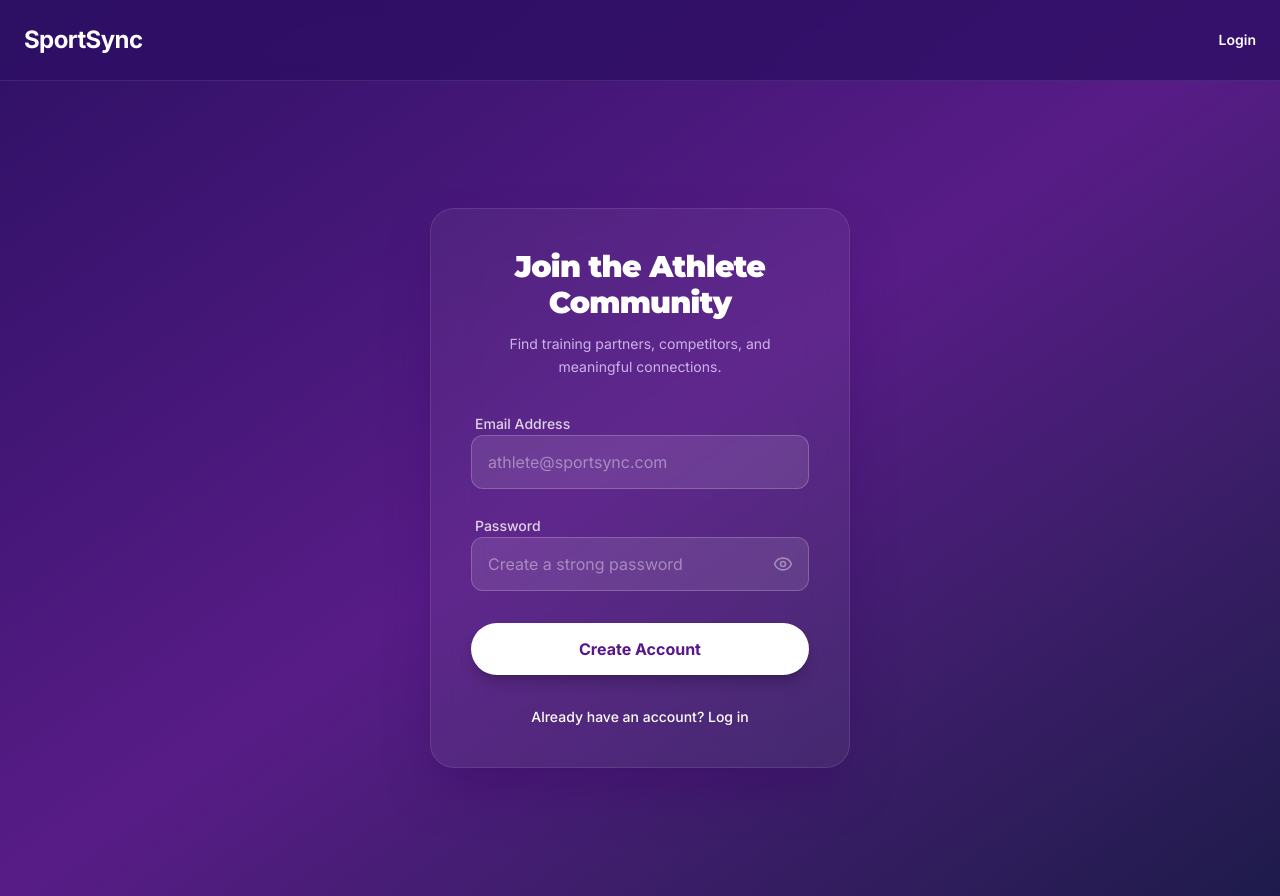
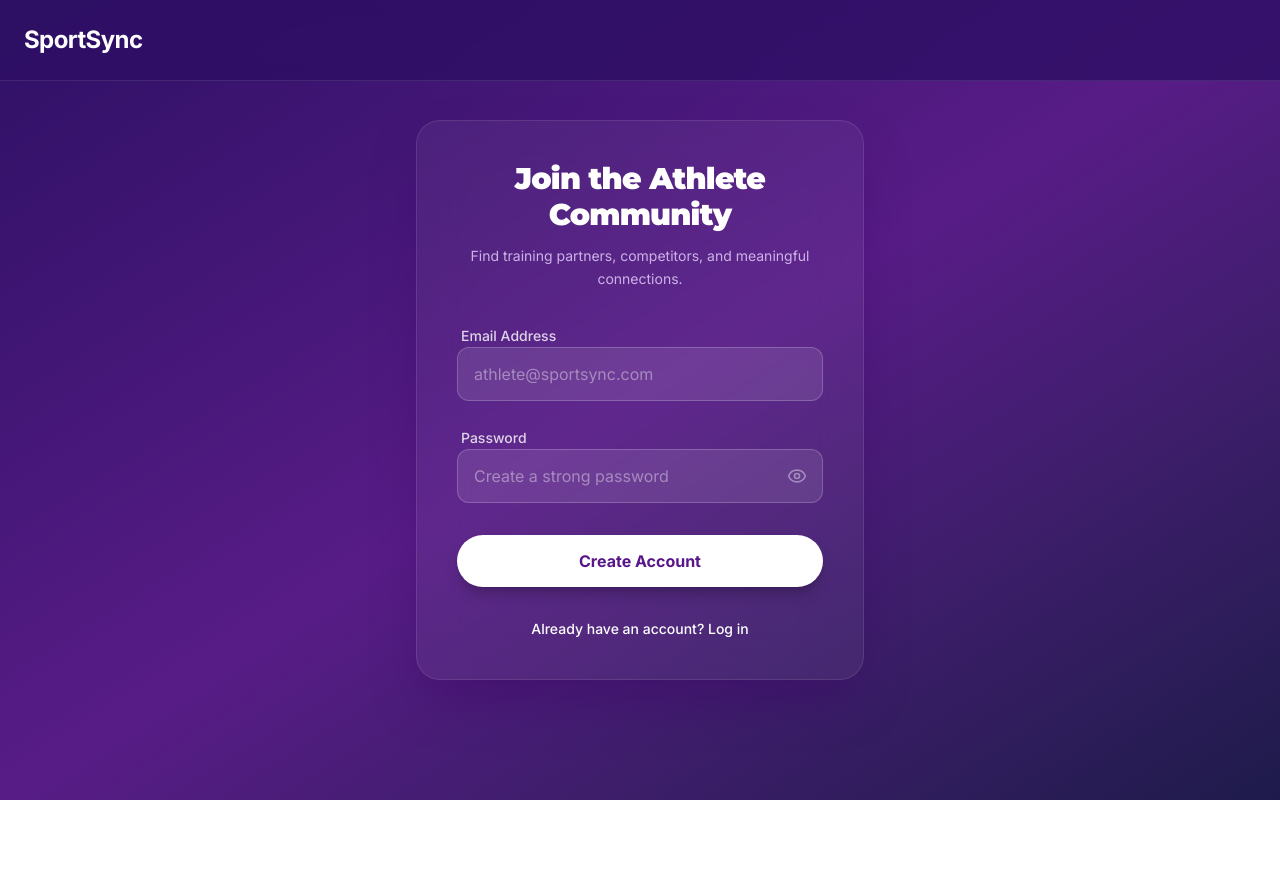
Before and after one commit to FartushynskyiBohdan/SportSyncAndroid, a React (Vite) app in the folder frontend/: page /signup in a window 1280 px wide. After the commit the page ends 800 px from the top, so only its background shows below. Built offline with nearby package versions, Linux system fonts and the light colour scheme.

Commit message:
Hide login/register buttons on auth pages and use shared Navbar on signup
- Navbar now hides auth buttons on /login and /signup pages
- Signup page uses shared Navbar instead of inline nav
- Signup card matches login page dimensions (max-w-md, py-20)

```diff
--- a/frontend/src/app/components/Navbar.tsx
+++ b/frontend/src/app/components/Navbar.tsx
@@ -7,6 +7,7 @@ export function Navbar() {
   const location = useLocation();
   const { isAuthenticated } = useAuth();
   const isDiscovery = location.pathname === '/discover';
+  const isAuthPage = location.pathname === '/login' || location.pathname === '/signup';
 
   return (
     <nav className="fixed top-0 left-0 right-0 z-50 bg-[#2E1065]/80 backdrop-blur-md border-b border-white/10 text-white">
@@ -64,8 +65,8 @@ export function Navbar() {
             </>
           )}
 
-          {/* Auth Buttons - only when not authenticated */}
-          {!isAuthenticated && (
+          {/* Auth Buttons - only on pages where it makes sense (not on login/signup themselves) */}
+          {!isAuthenticated && !isAuthPage && (
             <div className="flex items-center gap-2 md:gap-3">
               <button
                 onClick={() => navigate('/login')}
--- a/frontend/src/app/pages/Signup.tsx
+++ b/frontend/src/app/pages/Signup.tsx
@@ -2,6 +2,7 @@ import { useState } from 'react';
 import { motion } from 'motion/react';
 import { Link, Navigate, useNavigate } from 'react-router';
 import { Eye, EyeOff } from 'lucide-react';
+import { Navbar } from '../components/Navbar';
 import api from '@/app/lib/api';
 import { useAuth } from '@/app/context/AuthContext';
 
@@ -46,24 +47,14 @@ export function Signup() {
 
   return (
     <div className="min-h-screen bg-gradient-to-br from-[#2E1065] via-[#581C87] to-[#1e1b4b] text-white font-sans flex flex-col">
-      {/* Top Navigation */}
-      <nav className="fixed top-0 left-0 right-0 z-50 bg-[#2E1065]/80 backdrop-blur-md border-b border-white/10">
-        <div className="max-w-[1440px] mx-auto px-6 h-20 flex items-center justify-between">
-          <Link to="/" className="text-2xl font-bold font-heading tracking-tight cursor-pointer hover:text-purple-200 transition-colors">
-            SportSync
-          </Link>
-          <Link to="/login" className="text-sm font-semibold hover:text-purple-300 transition-colors">
-            Login
-          </Link>
-        </div>
-      </nav>
+      <Navbar />
 
-      <div className="flex-1 flex items-center justify-center px-6 py-24 mt-20 md:py-32">
+      <div className="flex-1 flex items-center justify-center px-6 py-20">
         <motion.div
             initial={{ opacity: 0, y: 20 }}
             animate={{ opacity: 1, y: 0 }}
             transition={{ duration: 0.4, ease: "easeOut" }}
-            className="w-full max-w-[420px] bg-white/5 backdrop-blur-xl border border-white/10 p-8 md:p-10 rounded-3xl shadow-2xl shadow-purple-950/50"
+            className="w-full max-w-md bg-white/5 backdrop-blur-xl border border-white/10 p-8 md:p-10 rounded-3xl shadow-2xl shadow-purple-950/50"
         >
             {/* Header */}
             <div className="text-center mb-8">
```
